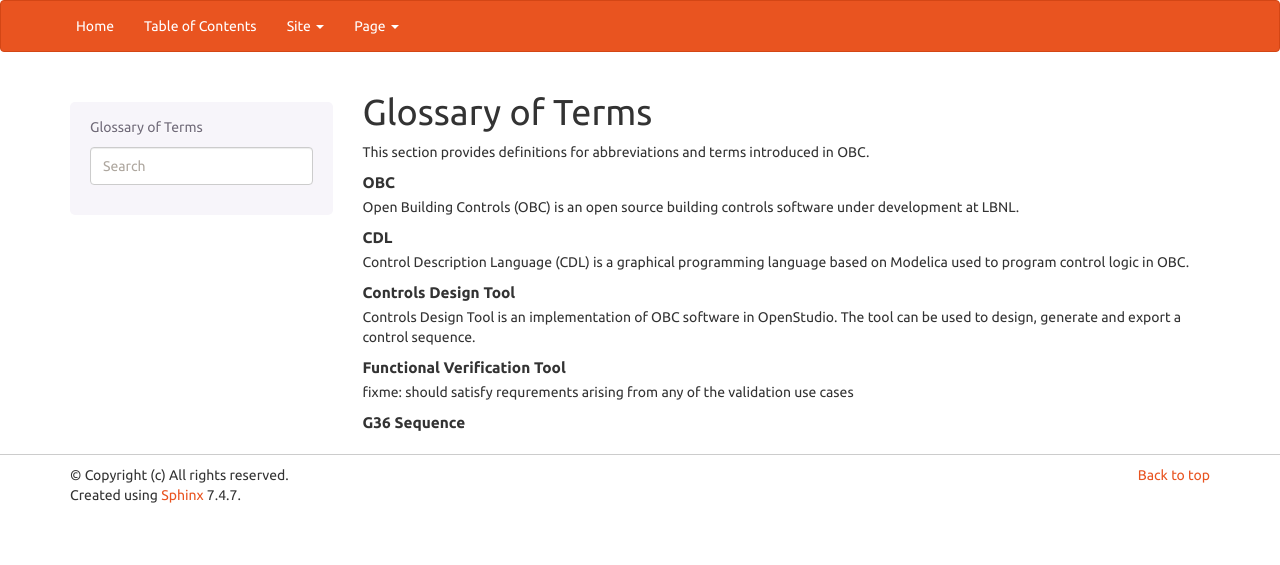
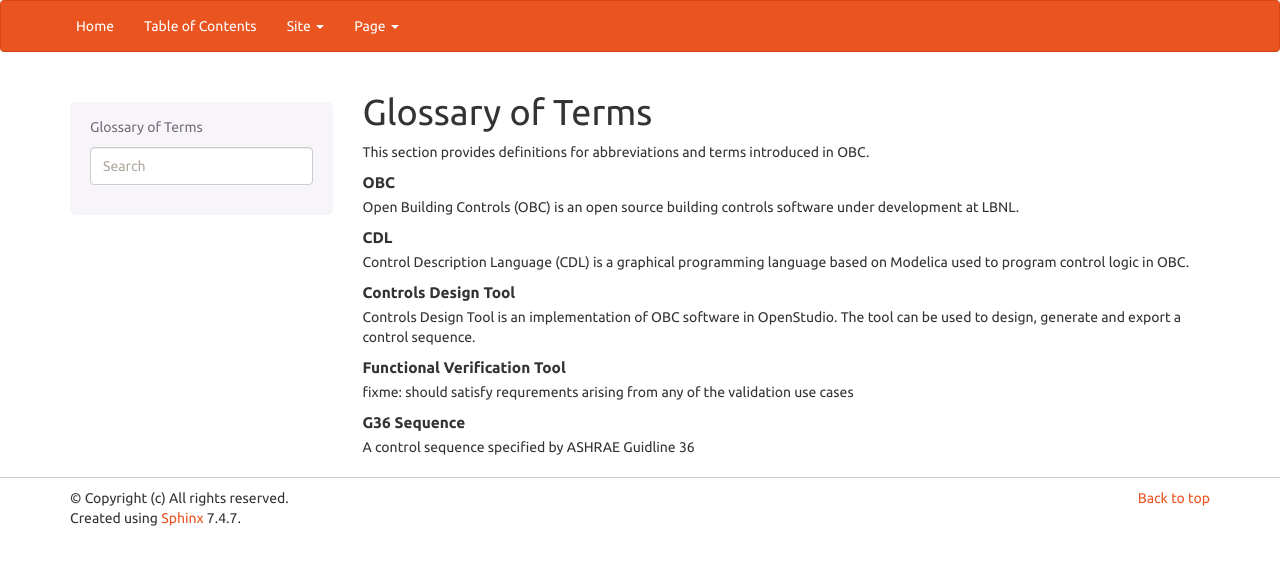
Before and after one commit to lbl-srg/obc, a Sphinx documentation site: the page built from specification/source/glossary.rst, in a window 1280 px wide. Shown: the top 565 px of the page. Built offline with Sphinx 7.4.7, drawn with Linux system fonts in a browser that asks for light colours.

Commit message:
added a term

```diff
--- a/specification/source/glossary.rst
+++ b/specification/source/glossary.rst
@@ -21,3 +21,4 @@ This section provides definitions for abbreviations and terms introduced in OBC.
       fixme: should satisfy requrements arising from any of the validation use cases
 
    G36 Sequence
+      A control sequence specified by ASHRAE Guidline 36
```
